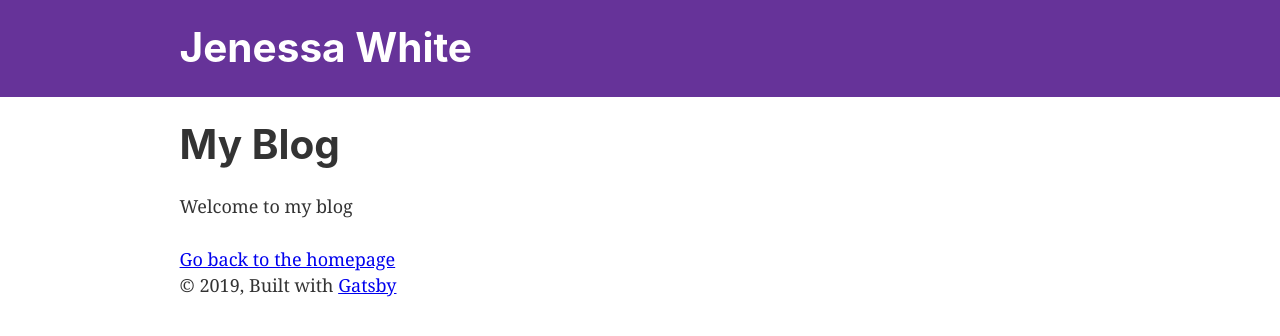
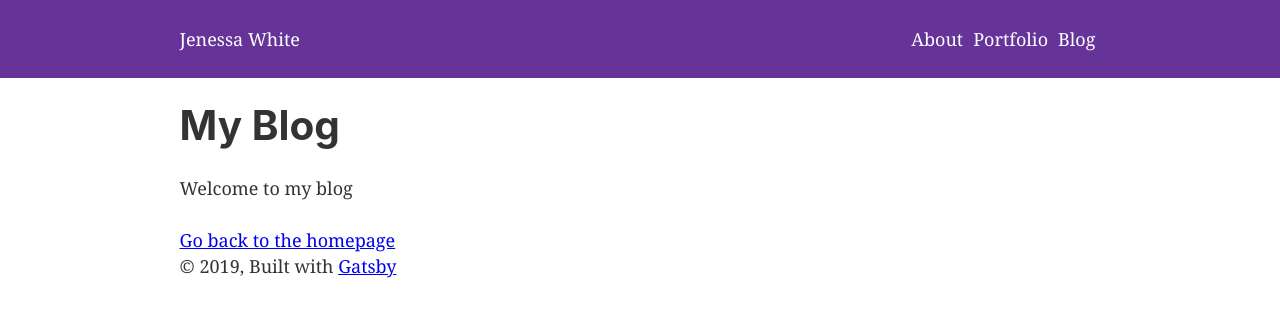
Before and after one commit to jenessawhite/jenessa-white, a Gatsby site: page /blog in a window 1280 px wide. Built offline with nearby package versions, Linux system fonts and the light colour scheme; Gatsby itself is replaced by a stand-in of ours.

Commit message:
hard code the navigation

```diff
--- a/src/components/header.js
+++ b/src/components/header.js
@@ -14,9 +14,11 @@ const Header = ({ siteTitle }) => (
         margin: `0 auto`,
         maxWidth: 960,
         padding: `1.45rem 1.0875rem`,
+        display: `flex`,
+        justifyContent: `space-between`
       }}
     >
-      <h1 style={{ margin: 0 }}>
+      <div style={{ margin: 0 }}>
         <Link
           to="/"
           style={{
@@ -26,7 +28,13 @@ const Header = ({ siteTitle }) => (
         >
           {siteTitle}
         </Link>
-      </h1>
+      </div>
+
+      <div>
+        <Link to="/about" style={{ color: `white`, textDecoration: `none`, margin: `0 5px`}}>About</Link>
+        <Link to="/portfolio" style={{ color: `white`, textDecoration: `none`, margin: `0 5px` }}>Portfolio</Link>
+        <Link to="/Blog" style={{ color: `white`, textDecoration: `none`, margin: `0 5px` }}>Blog</Link>
+      </div>
     </div>
   </header>
 )
```
